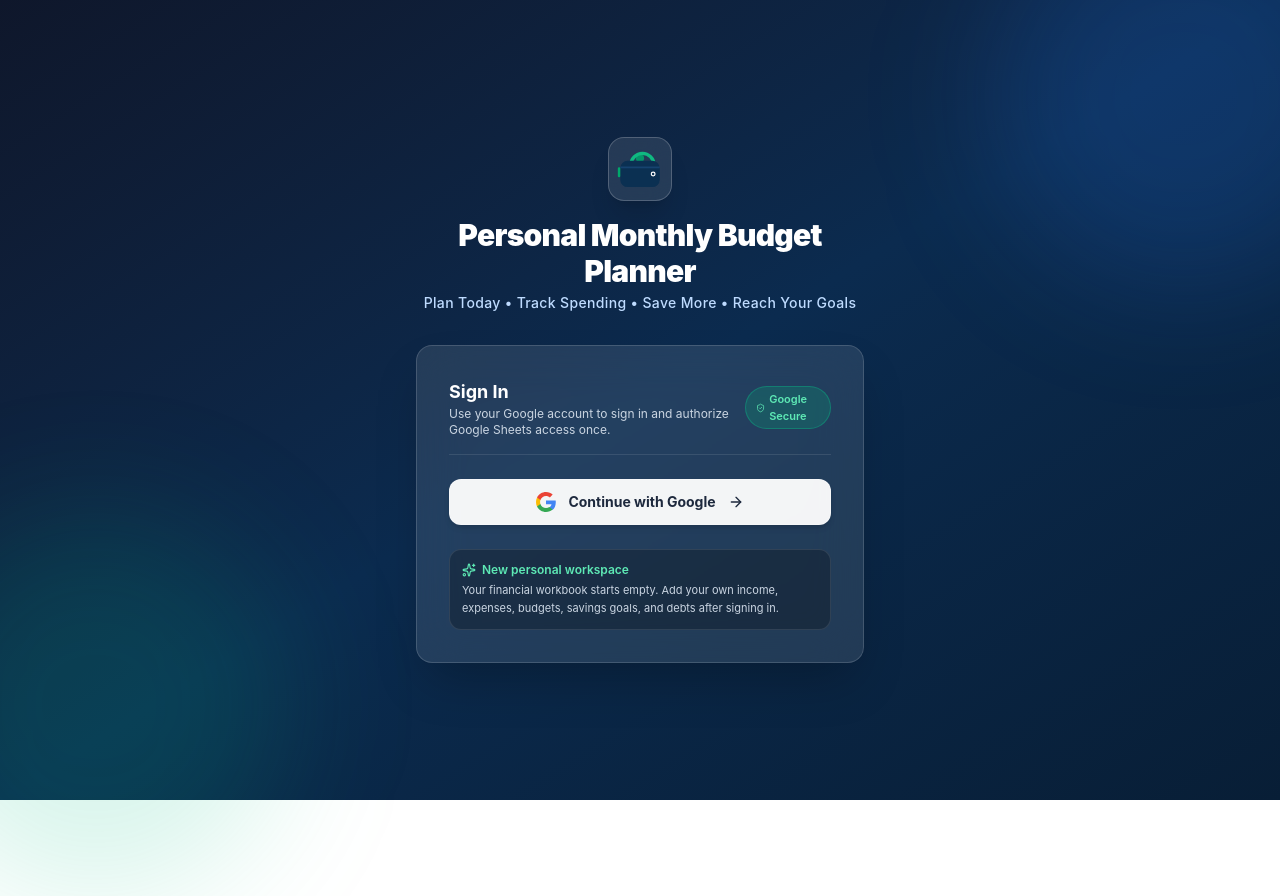
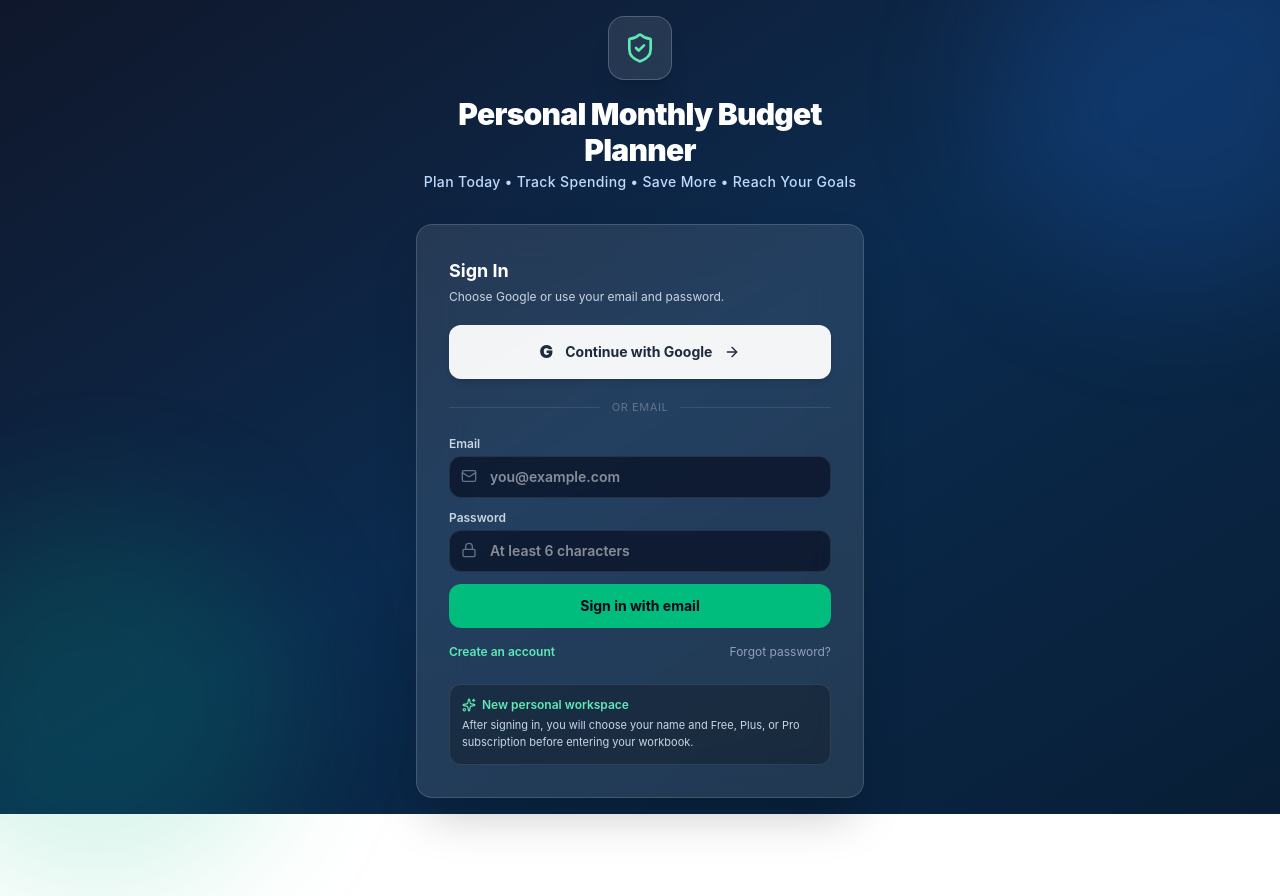
Before and after one commit to winningj26-prog/aiStudio-BudgetPlanner, a React (Vite) app: page / in a window 1280 px wide. Shown: the top 896 px of the page. Built offline with nearby package versions, Linux system fonts and the light colour scheme; no server answers.

Commit message:
feat: add email password authentication

```diff
--- a/src/components/LoginView.tsx
+++ b/src/components/LoginView.tsx
@@ -1,30 +1,92 @@
 import React, { useState } from 'react';
-import { ArrowRight, ShieldCheck, Sparkles } from 'lucide-react';
+import { ArrowRight, Mail, Lock, ShieldCheck, Sparkles } from 'lucide-react';
 import { User } from 'firebase/auth';
-import { googleSignIn } from '../services/googleAuth';
+import {
+  googleSignIn,
+  emailPasswordSignIn,
+  emailPasswordSignUp,
+  sendPasswordReset,
+} from '../services/googleAuth';
 
 interface LoginViewProps {
   onGoogleLogin: (user: User, token: string) => void;
 }
 
+type AuthMode = 'signIn' | 'signUp';
+
 export const LoginView: React.FC<LoginViewProps> = ({ onGoogleLogin }) => {
-  const [isGoogleLoading, setIsGoogleLoading] = useState(false);
+  const [mode, setMode] = useState<AuthMode>('signIn');
+  const [email, setEmail] = useState('');
+  const [password, setPassword] = useState('');
+  const [isLoading, setIsLoading] = useState(false);
+  const [isResetting, setIsResetting] = useState(false);
   const [errorMessage, setErrorMessage] = useState<string | null>(null);
+  const [successMessage, setSuccessMessage] = useState<string | null>(null);
+
+  const runAuth = async (action: () => Promise<User>) => {
+    setIsLoading(true);
+    setErrorMessage(null);
+    setSuccessMessage(null);
+    try {
+      await action();
+    } catch (error: any) {
+      console.error('Email authentication failed:', error);
+      const messages: Record<string, string> = {
+        'auth/invalid-credential': 'The email or password is incorrect.',
+        'auth/email-already-in-use': 'An account already exists with this email. Try signing in.',
+        'auth/weak-password': 'Choose a stronger password.',
+        'auth/invalid-email': 'Enter a valid email address.',
+        'auth/too-many-requests': 'Too many attempts. Please wait and try again.',
+      };
+      setErrorMessage(messages[error?.code] || error?.message || 'Authentication failed.');
+    } finally {
+      setIsLoading(false);
+    }
+  };
+
+  const handleEmailSubmit = async (event: React.FormEvent) => {
+    event.preventDefault();
+    if (!email.trim() || password.length < 6) {
+      setErrorMessage('Enter a valid email and a password of at least 6 characters.');
+      return;
+    }
+    await runAuth(() =>
+      mode === 'signUp'
+        ? emailPasswordSignUp(email, password)
+        : emailPasswordSignIn(email, password),
+    );
+  };
 
   const handleGoogleSignIn = async () => {
-    setIsGoogleLoading(true);
+    setIsLoading(true);
     setErrorMessage(null);
-
+    setSuccessMessage(null);
     try {
       const res = await googleSignIn();
-      if (res) {
-        onGoogleLogin(res.user, res.accessToken);
-      }
-    } catch (err: any) {
-      console.error('Google Sign-In failed:', err);
-      setErrorMessage(err.message || 'Could not complete Google Sign-In');
+      if (res) onGoogleLogin(res.user, res.accessToken);
+    } catch (error: any) {
+      console.error('Google Sign-In failed:', error);
+      setErrorMessage(error?.message || 'Could not complete Google Sign-In.');
     } finally {
-      setIsGoogleLoading(false);
+      setIsLoading(false);
+    }
+  };
+
+  const handleReset = async () => {
+    if (!email.trim()) {
+      setErrorMessage('Enter your email address first.');
+      return;
+    }
+    setIsResetting(true);
+    setErrorMessage(null);
+    setSuccessMessage(null);
+    try {
+      await sendPasswordReset(email);
+      setSuccessMessage('Password reset instructions have been sent to your email.');
+    } catch (error: any) {
+      setErrorMessage(error?.message || 'Could not send the password reset email.');
+    } finally {
+      setIsResetting(false);
     }
   };
 
@@ -35,66 +97,68 @@ export const LoginView: React.FC<LoginViewProps> = ({ onGoogleLogin }) => {
 
       <div className="relative z-10 w-full max-w-md">
         <div className="mb-8 text-center">
-          <div className="mx-auto mb-4 flex h-16 w-16 items-center justify-center rounded-2xl bg-white/10 p-2 shadow-xl backdrop-blur-md border border-white/20">
-            <svg viewBox="0 0 56 48" className="h-12 w-12" fill="none" xmlns="http://www.w3.org/2000/svg">
-              <circle cx="28" cy="11" r="5" fill="#059669" />
-              <path d="M17 19C17 11.268 23.268 5 31 5C38.732 5 45 11.268 45 19" stroke="#10b981" strokeWidth="4" strokeLinecap="round" />
-              <rect x="4" y="14" width="48" height="32" rx="9" fill="#0b3052" />
-              <path d="M4 22H52" stroke="#16436f" strokeWidth="2" />
-              <circle cx="44" cy="30" r="3" fill="#ffffff" />
-              <circle cx="44" cy="30" r="1.5" fill="#0b3052" />
-              <rect x="1" y="22" width="3" height="12" rx="1.5" fill="#00a86b" />
-            </svg>
+          <div className="mx-auto mb-4 flex h-16 w-16 items-center justify-center rounded-2xl border border-white/20 bg-white/10 p-2 shadow-xl backdrop-blur-md">
+            <ShieldCheck className="h-8 w-8 text-emerald-300" />
           </div>
-
-          <h1 className="text-2xl font-black tracking-tight text-white sm:text-3xl">
-            Personal Monthly Budget Planner
-          </h1>
-          <p className="mt-1 text-xs font-medium tracking-wide text-blue-200 sm:text-sm">
-            Plan Today • Track Spending • Save More • Reach Your Goals
-          </p>
+          <h1 className="text-2xl font-black tracking-tight text-white sm:text-3xl">Personal Monthly Budget Planner</h1>
+          <p className="mt-1 text-xs font-medium tracking-wide text-blue-200 sm:text-sm">Plan Today • Track Spending • Save More • Reach Your Goals</p>
         </div>
 
         <div className="rounded-2xl border border-white/15 bg-white/10 p-6 shadow-2xl backdrop-blur-xl sm:p-8">
-          <div className="mb-6 flex items-center justify-between border-b border-white/10 pb-4">
-            <div>
-              <h2 className="text-lg font-bold text-white">Sign In</h2>
-              <p className="text-xs text-slate-300">Use your Google account to sign in and authorize Google Sheets access once.</p>
-            </div>
-            <span className="inline-flex items-center gap-1 rounded-full bg-emerald-500/20 px-2.5 py-1 text-[11px] font-semibold text-emerald-300 border border-emerald-400/30">
-              <ShieldCheck className="h-3.5 w-3.5" />
-              <span>Google Secure</span>
-            </span>
+          <div className="mb-5">
+            <h2 className="text-lg font-bold text-white">{mode === 'signIn' ? 'Sign In' : 'Create your account'}</h2>
+            <p className="mt-1 text-xs text-slate-300">Choose Google or use your email and password.</p>
           </div>
 
-          <button
-            type="button"
-            onClick={handleGoogleSignIn}
-            disabled={isGoogleLoading}
-            className="flex w-full items-center justify-center gap-3 rounded-xl border border-white/20 bg-white/95 hover:bg-white px-4 py-3 text-sm font-bold text-slate-800 shadow-md transition-all hover:scale-[1.01] cursor-pointer disabled:opacity-60"
-          >
-            <svg className="h-5 w-5 shrink-0" viewBox="0 0 24 24">
-              <path fill="#4285F4" d="M23.745 12.27c0-.7-.06-1.4-.19-2.07H12v4.51h6.6c-.29 1.52-1.14 2.8-2.4 3.65v3.03h3.88c2.27-2.09 3.665-5.17 3.665-9.12z" />
-              <path fill="#34A853" d="M12 24c3.24 0 5.95-1.08 7.93-2.91l-3.88-3.03c-1.08.72-2.45 1.16-4.05 1.16-3.12 0-5.77-2.1-6.72-4.93H1.25v3.13C3.27 21.43 7.33 24 12 24z" />
-              <path fill="#FBBC05" d="M5.28 14.29c-.25-.72-.38-1.49-.38-2.29s.13-1.57.38-2.29V6.58H1.25C.45 8.17 0 9.99 0 12s.45 3.83 1.25 5.42l4.03-3.13z" />
-              <path fill="#EA4335" d="M12 4.75c1.77 0 3.35.61 4.6 1.8l3.42-3.42C17.95 1.19 15.24 0 12 0 7.33 0 3.27 2.57 1.25 6.58l4.03 3.13c.95-2.83 3.6-4.96 6.72-4.96z" />
-            </svg>
-            <span>{isGoogleLoading ? 'Authorizing Google access...' : 'Continue with Google'}</span>
-            {!isGoogleLoading && <ArrowRight className="h-4 w-4" />}
+          <button type="button" onClick={handleGoogleSignIn} disabled={isLoading} className="flex w-full items-center justify-center gap-3 rounded-xl border border-white/20 bg-white/95 px-4 py-3 text-sm font-bold text-slate-800 shadow-md transition hover:bg-white disabled:opacity-60">
+            <span className="text-lg font-black">G</span>
+            <span>{isLoading ? 'Working…' : 'Continue with Google'}</span>
+            {!isLoading && <ArrowRight className="h-4 w-4" />}
           </button>
 
-          {errorMessage && (
-            <p className="mt-3 text-center text-xs font-medium text-rose-300">{errorMessage}</p>
-          )}
+          <div className="my-5 flex items-center gap-3 text-[11px] uppercase tracking-wider text-slate-500">
+            <div className="h-px flex-1 bg-white/10" />
+            <span>or email</span>
+            <div className="h-px flex-1 bg-white/10" />
+          </div>
+
+          <form onSubmit={handleEmailSubmit} className="space-y-3">
+            <label className="block text-xs font-semibold text-slate-300">
+              Email
+              <div className="relative mt-1">
+                <Mail className="absolute left-3 top-3 h-4 w-4 text-slate-500" />
+                <input value={email} onChange={(e) => setEmail(e.target.value)} type="email" autoComplete="email" className="w-full rounded-xl border border-white/10 bg-slate-950/60 py-2.5 pl-10 pr-3 text-sm text-white outline-none focus:border-emerald-400" placeholder="you@example.com" />
+              </div>
+            </label>
+            <label className="block text-xs font-semibold text-slate-300">
+              Password
+              <div className="relative mt-1">
+                <Lock className="absolute left-3 top-3 h-4 w-4 text-slate-500" />
+                <input value={password} onChange={(e) => setPassword(e.target.value)} type="password" autoComplete={mode === 'signUp' ? 'new-password' : 'current-password'} className="w-full rounded-xl border border-white/10 bg-slate-950/60 py-2.5 pl-10 pr-3 text-sm text-white outline-none focus:border-emerald-400" placeholder="At least 6 characters" />
+              </div>
+            </label>
+            <button type="submit" disabled={isLoading} className="w-full rounded-xl bg-emerald-500 px-4 py-3 text-sm font-bold text-slate-950 transition hover:bg-emerald-400 disabled:opacity-60">
+              {isLoading ? 'Please wait…' : mode === 'signUp' ? 'Create account' : 'Sign in with email'}
+            </button>
+          </form>
+
+          <div className="mt-4 flex items-center justify-between text-xs">
+            <button type="button" onClick={() => { setMode(mode === 'signIn' ? 'signUp' : 'signIn'); setErrorMessage(null); setSuccessMessage(null); }} className="font-semibold text-emerald-300 hover:text-emerald-200">
+              {mode === 'signIn' ? 'Create an account' : 'Already have an account? Sign in'}
+            </button>
+            {mode === 'signIn' && (
+              <button type="button" onClick={handleReset} disabled={isResetting} className="text-slate-400 hover:text-white">
+                {isResetting ? 'Sending…' : 'Forgot password?'}
+              </button>
+            )}
+          </div>
+
+          {errorMessage && <p className="mt-4 text-center text-xs font-medium text-rose-300">{errorMessage}</p>}
+          {successMessage && <p className="mt-4 text-center text-xs font-medium text-emerald-300">{successMessage}</p>}
 
           <div className="mt-6 rounded-xl border border-white/10 bg-black/25 p-3 text-xs text-slate-300">
-            <div className="flex items-center gap-1.5 font-semibold text-emerald-300">
-              <Sparkles className="h-3.5 w-3.5" />
-              <span>New personal workspace</span>
-            </div>
-            <p className="mt-1 text-[11px] leading-relaxed">
-              Your financial workbook starts empty. Add your own income, expenses, budgets, savings goals, and debts after signing in.
-            </p>
+            <div className="flex items-center gap-1.5 font-semibold text-emerald-300"><Sparkles className="h-3.5 w-3.5" />New personal workspace</div>
+            <p className="mt-1 text-[11px] leading-relaxed">After signing in, you will choose your name and Free, Plus, or Pro subscription before entering your workbook.</p>
           </div>
         </div>
       </div>
```
